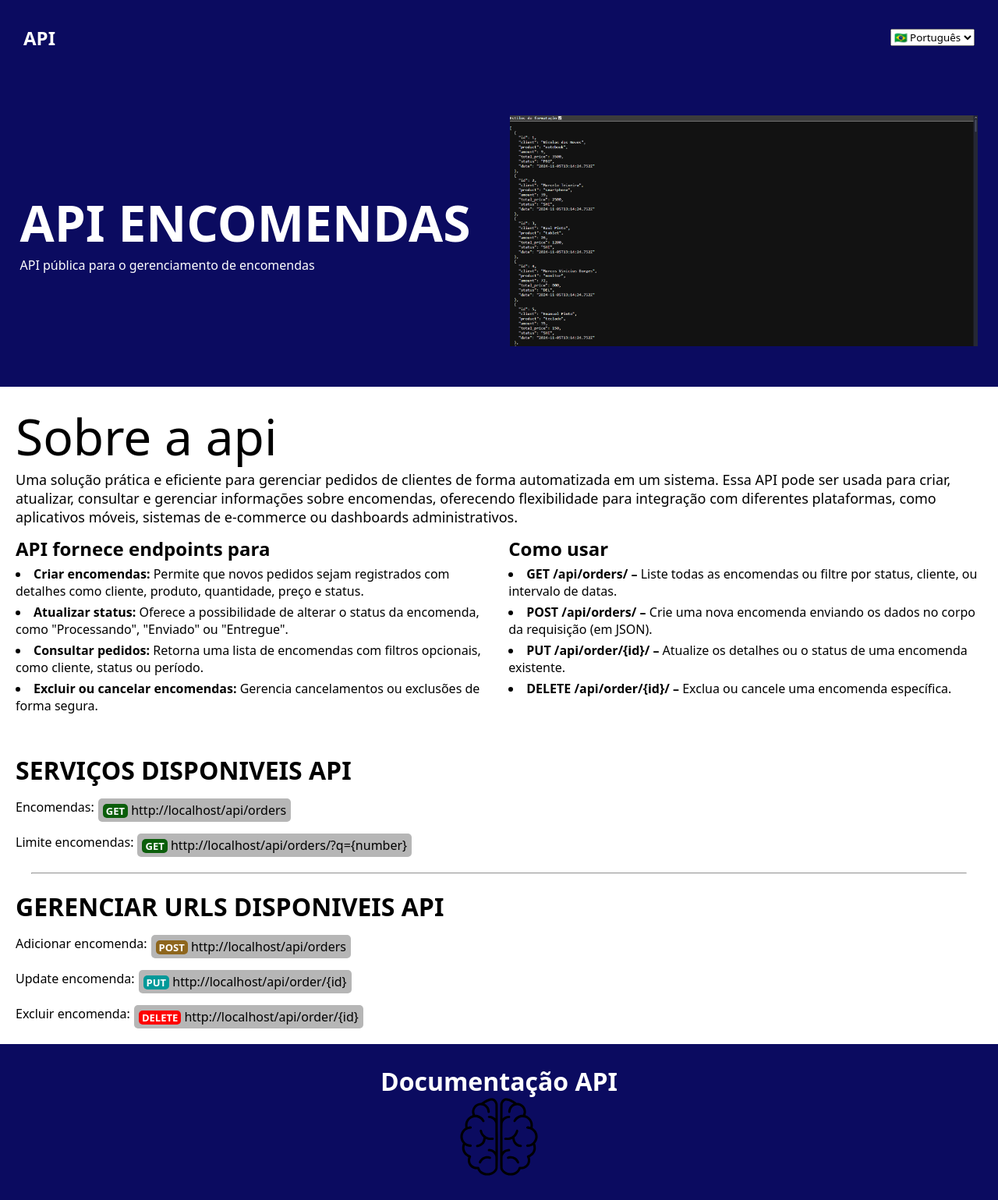
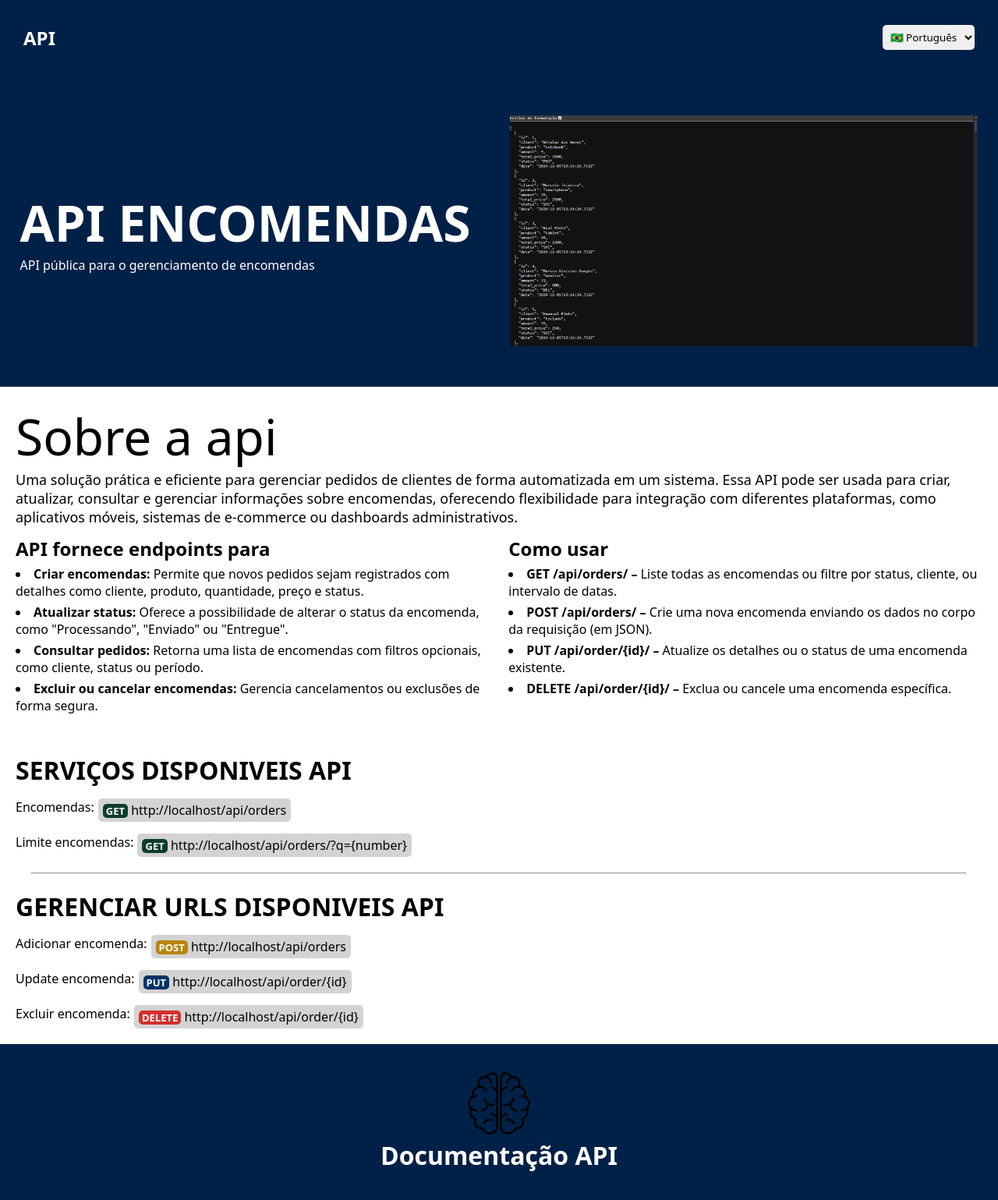
Before and after one commit to danielBRTanimacao/order-manager-api, a Django app: page / in a window 1280 px wide. Shown: the whole page at 78% size. Run offline with Django 5.2, Linux system fonts and the light colour scheme.

Commit message:
first version index complete

```diff
--- a/app/static/css/index.css
+++ b/app/static/css/index.css
@@ -5,16 +5,16 @@
     margin: 0;
     padding: 0;
 }
-ul {
-    list-style: none;
+
+body {
+    background-color: #002147;
 }
-body {
-    background-color: rgb(11, 11, 96);
-}
+
 main {
     background-color: white;
     padding: 0 20px 20px 20px !important;
 }
+
 header,
 nav,
 footer {
@@ -29,17 +29,30 @@ footer {
     height: 12dvh;
     justify-content: space-between;
 }
+
 nav a {
     text-decoration: none;
     font-size: 1.5rem;
     font-weight: 800;
     color: white;
 }
+
 hr {
     margin: 20px;
 }
+
+ul {
+    list-style: none;
+}
+
 li {
     padding: 15px 0 0 0;
+}
+
+select {
+    border: none;
+    padding: 6px;
+    border-radius: 5px;
 }
 
 .container {
@@ -75,7 +88,7 @@ li {
     display: flex;
 }
 .special-a li div {
-    background-color: rgb(182, 182, 182);
+    background-color: #d3d3d3;
     margin-left: 5px;
     padding: 4px 6px;
     border-radius: 5px;
@@ -83,13 +96,13 @@ li {
 }
 
 .special-a li div:hover {
-    background-color: gray;
+    background-color: #a9a9a9;
     cursor: pointer;
 }
 
 .special-a li div span {
     font-weight: 600;
-    background-color: rgb(11, 94, 11);
+    background-color: #0b3d2e;
     padding: 0 4px;
     color: white;
     border-radius: 5px;
--- a/app/templates/index.html
+++ b/app/templates/index.html
@@ -273,7 +273,7 @@
                     <div
                         onclick='copy("{{request.scheme}}://{{request.get_host}}/api/orders")'
                     >
-                        <span style="background-color: rgb(142, 102, 29)"
+                        <span style="background-color: #B8860B"
                             >POST</span
                         >
                         {{request.scheme}}://{{request.get_host}}/api/orders
@@ -288,7 +288,7 @@
                     <div
                         onclick='copy("{{request.scheme}}://{{request.get_host}}/api/order/{id}")'
                     >
-                        <span style="background-color: rgb(0, 153, 153)"
+                        <span style="background-color: #003366"
                             >PUT</span
                         >
                         {{request.scheme}}://{{request.get_host}}/api/order/{id}
@@ -303,7 +303,7 @@
                     <div
                         onclick='copy("{{request.scheme}}://{{request.get_host}}/api/order/{id}")'
                     >
-                        <span style="background-color: red">DELETE</span>
+                        <span style="background-color: #D32F2F">DELETE</span>
                         {{request.scheme}}://{{request.get_host}}/api/order/{id}
                     </div>
                 </li>
@@ -311,12 +311,12 @@
         </main>
         <footer class="container" style="height: 200px">
             <div style="text-align: center; width: 100%">
+                <div>
+                    <img src="{% static "svg/icon.svg" %}" alt="img-logo" width="80" />
+                </div>
                 <h1 data-lang-en="API Docs" data-lang-pt="Documentação API">
                     Documentação API
                 </h1>
-                <div>
-                    <img src="{% static "svg/icon.svg" %}" alt="img-logo" width="100" />
-                </div>
             </div>
         </footer>
         <div
```
